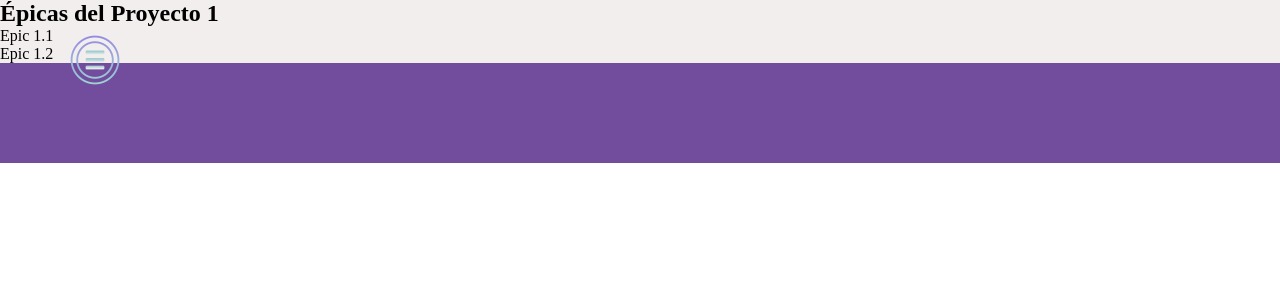
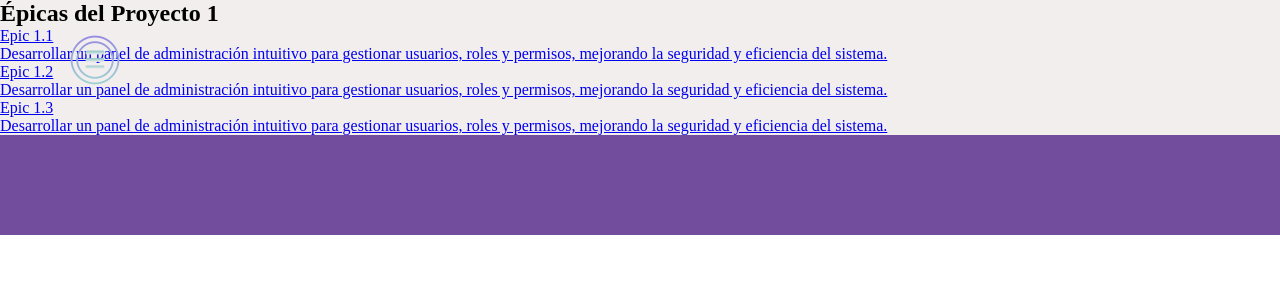
Before and after one commit to facundobrunetti99/Project-final-web, a React (Vite) app: page /project/epics/1 in a window 1280 px wide. Shown: the top 300 px of the page. Built offline with nearby package versions, Linux system fonts and the light colour scheme.

Commit message:
Added stories and task router

```diff
--- a/src/RouterConfig.jsx
+++ b/src/RouterConfig.jsx
@@ -7,6 +7,7 @@ import Project from "./page/Project/Project";
 import Dashboard from "../src/page/DashBoard/Dashboard";
 import PublicHome from "./page/PublicHome/PublicHome";
 import Epic from "./page/Epicas/Epic";
+import Stories from "./page/Stories/Stories";
 const RouterConfig = ({ isAuthenticated }) => {
   return (
     <Routes>
@@ -16,7 +17,7 @@ const RouterConfig = ({ isAuthenticated }) => {
         <Route element={<AuthRouter isAuthenticated={isAuthenticated} />}>
           <Route path="/project" element={<Project />} />
           <Route path="/project/epics/:projectId" element={<Epic/>} />
-          <Route path="/project/epics/stories/:storiesId" element={<></>}></Route>
+          <Route path="/project/epics/stories/:epicId" element={<Stories></Stories>}></Route>
           <Route path="/project/epics/stories/task/:task" element={<Task />}></Route>
         </Route>
       </Route>
--- a/src/page/Epicas/Epic.jsx
+++ b/src/page/Epicas/Epic.jsx
@@ -1,10 +1,64 @@
 import React from 'react'
 import "../Epicas/Epic.css"
 import { useParams } from 'react-router-dom';
+import { Link } from 'react-router-dom';
 const epicsData = {
-  1: ["Epic 1.1", "Epic 1.2"],
-  2: ["Epic 2.1"],
-  3: ["Epic 3.1", "Epic 3.2", "Epic 3.3"],
+  1: [{
+      id:1.1,
+      name:"Epic 1.1",
+      cont:"Desarrollar un panel de administración intuitivo para gestionar usuarios, roles y permisos, mejorando la seguridad y eficiencia del sistema.",
+
+   },
+   {
+    id:1.2,
+    name:"Epic 1.2",
+    cont:"Desarrollar un panel de administración intuitivo para gestionar usuarios, roles y permisos, mejorando la seguridad y eficiencia del sistema.",
+
+    },
+  {
+    id:1.3,
+    name:"Epic 1.3",
+    cont:"Desarrollar un panel de administración intuitivo para gestionar usuarios, roles y permisos, mejorando la seguridad y eficiencia del sistema.",
+
+  }],
+  2: [
+    {
+      id:2.1,
+      name:"Epic 2.1",
+      cont:"Desarrollar un panel de administración intuitivo para gestionar usuarios, roles y permisos, mejorando la seguridad y eficiencia del sistema.",
+
+   },
+   {
+    id:2.2,
+    name:"Epic 2.2",
+    cont:"Desarrollar un panel de administración intuitivo para gestionar usuarios, roles y permisos, mejorando la seguridad y eficiencia del sistema.",
+
+    },
+  {
+    id:2.3,
+    name:"Epic 3.3",
+    cont:"Desarrollar un panel de administración intuitivo para gestionar usuarios, roles y permisos, mejorando la seguridad y eficiencia del sistema.",
+
+  }
+  ],
+  3: [{
+    id:3.1,
+    name:"Epic 3.1",
+    cont:"Desarrollar un panel de administración intuitivo para gestionar usuarios, roles y permisos, mejorando la seguridad y eficiencia del sistema.",
+
+ },
+ {
+  id:3.2,
+  name:"Epic 3.2",
+  cont:"Desarrollar un panel de administración intuitivo para gestionar usuarios, roles y permisos, mejorando la seguridad y eficiencia del sistema.",
+
+  },
+{
+  id:3.3,
+  name:"Epic 3.3",
+  cont:"Desarrollar un panel de administración intuitivo para gestionar usuarios, roles y permisos, mejorando la seguridad y eficiencia del sistema.",
+
+}],
 
 };
 
@@ -19,7 +73,10 @@ const Epic = () => {
       <h2>Épicas del Proyecto {projectId}</h2>
       <ul>
         {epics.map((epic, index) => (
-          <li key={index}>{epic} </li>
+          <Link to={`/project/epics/stories/${epic.id}`}  key={index}>
+          <p>{epic.name}</p>
+          <p>{epic.cont}</p>
+        </Link>
         ))}
       </ul>
     </div>
--- a/src/page/Stories/Stories.jsx
+++ b/src/page/Stories/Stories.jsx
@@ -1,8 +1,83 @@
 import React from 'react'
 import '../Stories/Stories.css'
+import { Link, useParams } from 'react-router-dom';
+
+
+const stories = {
+    1.1: [{
+        id:"1.1.1",
+        name:"Stories 1.1",
+        cont:"Desarrollar un panel de administración intuitivo para gestionar usuarios, roles y permisos, mejorando la seguridad y eficiencia del sistema.",
+
+     },
+     {
+      id:"1.1.2",
+      name:"Stories 1.2",
+      cont:"Desarrollar un panel de administración intuitivo para gestionar usuarios, roles y permisos, mejorando la seguridad y eficiencia del sistema.",
+
+      },
+    {
+      id:"1.1.3",
+      name:"Stories 1.3",
+      cont:"Desarrollar un panel de administración intuitivo para gestionar usuarios, roles y permisos, mejorando la seguridad y eficiencia del sistema.",
+
+    }],
+    1.2: [
+      {
+        id:"1.2.1",
+        name:"Stories 2.1",
+        cont:"Desarrollar un panel de administración intuitivo para gestionar usuarios, roles y permisos, mejorando la seguridad y eficiencia del sistema.",
+
+     },
+     {
+      id:"1.2.2",
+      name:"Stories 1.2.2",
+      cont:"Desarrollar un panel de administración intuitivo para gestionar usuarios, roles y permisos, mejorando la seguridad y eficiencia del sistema.",
+
+      },
+    {
+      id:"1.2.3",
+      name:"Stories 1.2.3",
+      cont:"Desarrollar un panel de administración intuitivo para gestionar usuarios, roles y permisos, mejorando la seguridad y eficiencia del sistema.",
+
+    }
+    ],
+    1.3: [{
+      id:"1.3.1",
+      name:"Stories 1.3.1",
+      cont:"Desarrollar un panel de administración intuitivo para gestionar usuarios, roles y permisos, mejorando la seguridad y eficiencia del sistema.",
+
+   },
+   {
+    id:"1.3.2",
+    name:"Stories 1.3.2",
+    cont:"Desarrollar un panel de administración intuitivo para gestionar usuarios, roles y permisos, mejorando la seguridad y eficiencia del sistema.",
+
+    },
+  {
+    id:"1.3.3",
+    name:"Stories 1.3.3",
+    cont:"Desarrollar un panel de administración intuitivo para gestionar usuarios, roles y permisos, mejorando la seguridad y eficiencia del sistema.",
+
+  }],
+
+  };
+
 const Stories = () => {
+   const {epicId}=useParams();
+   const st= stories[epicId] || [];
   return (
-    <div>Stories</div>
+    <div>
+         <h2>Épicas del Proyecto {epicId}</h2>
+         <ul>
+           {st.map((storie, index) => (
+             <Link to={`/project/epics/stories/task/${storie.id}`}  key={index}>
+             <p>{storie.name}</p>
+             <p>{storie.cont}</p>
+           </Link>
+           ))}
+         </ul>
+       </div>
   )
 }
 
```
